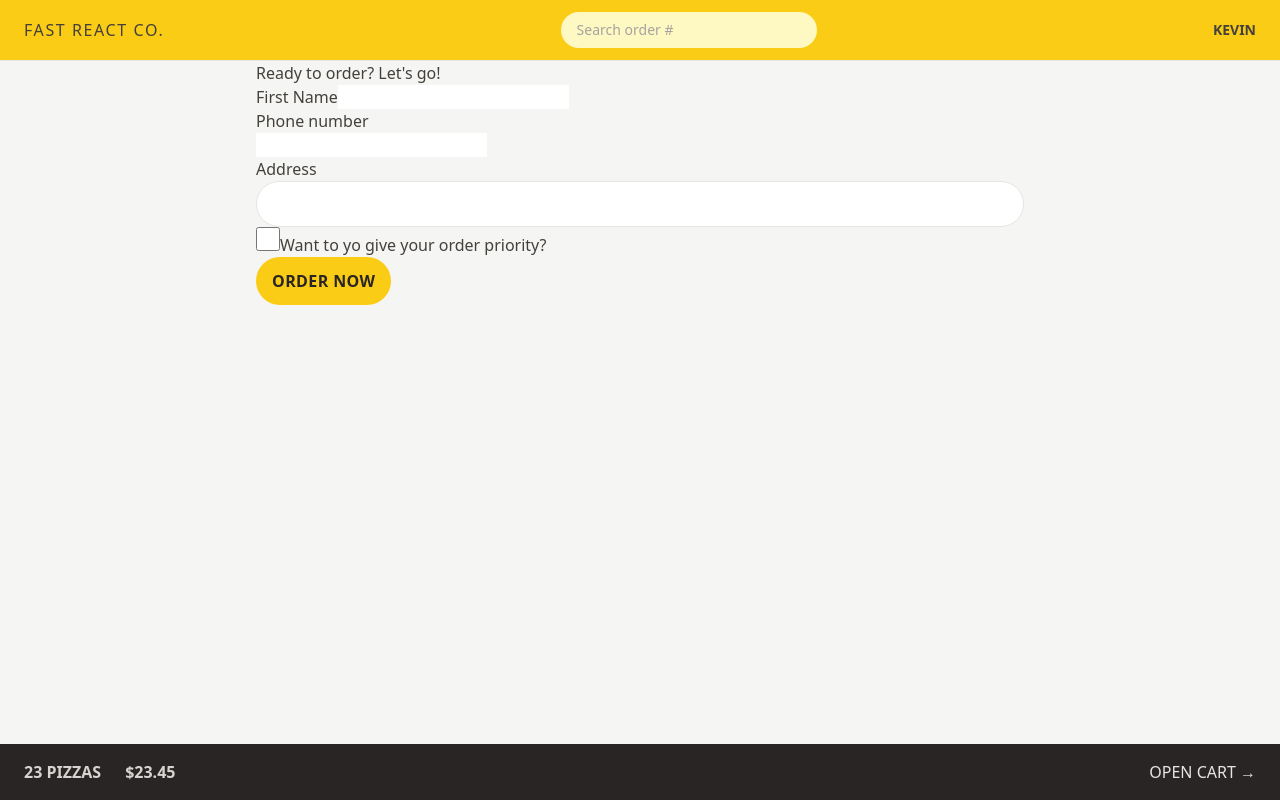
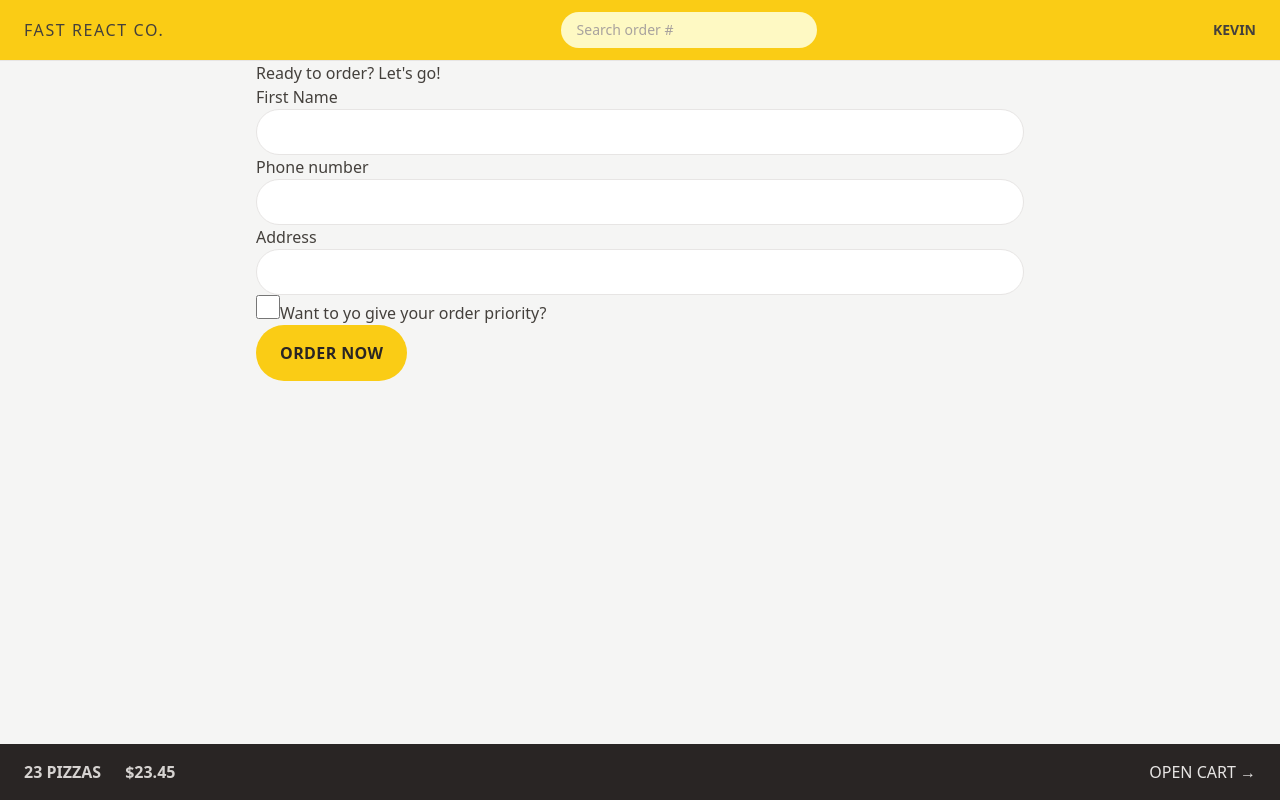
Before and after one commit to KevinPol12/16-fast-react-pizza, a React (Vite) app: page /order/new in a window 1280 px wide. Built offline with nearby package versions, Linux system fonts and the light colour scheme.

Commit message:
The best solution to avoid Tailwind Classes cluttering, is by creating components that will hold the classes within it.

```diff
--- a/src/features/cart/Cart.jsx
+++ b/src/features/cart/Cart.jsx
@@ -1,4 +1,6 @@
 import { Link } from "react-router-dom";
+import LinkButton from "../../ui/LinkButton";
+import Button from "../../ui/Button";
 
 const fakeCart = [
   {
@@ -29,17 +31,12 @@
 
   return (
     <div>
-      <Link
-        to="/menu"
-        className="text-sm text-blue-500 hover:text-blue-600 hover:underline"
-      >
-        &larr; Back to menu
-      </Link>
+      <LinkButton to="/menu">&larr; Back to menu</LinkButton>
 
       <h2>Your cart, %NAME%</h2>
 
       <div>
-        <Link to="/order/new">Order pizzas</Link>
+        <Button to="/order/new">Order pizzas</Button>
         <button>Clear cart</button>
       </div>
     </div>
--- a/src/features/order/CreateOrder.jsx
+++ b/src/features/order/CreateOrder.jsx
@@ -7,6 +7,7 @@
   useNavigation,
 } from "react-router-dom";
 import { createOrder } from "../../services/apiRestaurant";
+import Button from "../../ui/Button";
 
 // https://uibakery.io/regex-library/phone-number
 const isValidPhone = (str) =>
@@ -59,13 +60,13 @@
       <Form method="POST">
         <div>
           <label>First Name</label>
-          <input type="text" name="customer" required />
+          <input className="input" type="text" name="customer" required />
         </div>
 
         <div>
           <label>Phone number</label>
           <div>
-            <input type="tel" name="phone" required />
+            <input className="input" type="tel" name="phone" required />
           </div>
           {formError?.phone && <p>{formError.phone}</p>}
         </div>
@@ -73,12 +74,7 @@
         <div>
           <label>Address</label>
           <div>
-            <input
-              className="w-full rounded-full border border-stone-200 px-4 py-2 text-sm transition-all duration-300 placeholder:text-stone-400 focus:outline-none focus:ring focus:ring-yellow-400 md:px-6 md:py-3"
-              type="text"
-              name="address"
-              required
-            />
+            <input className="input" type="text" name="address" required />
           </div>
         </div>
 
@@ -96,12 +92,9 @@
 
         <div>
           <input type="hidden" name="cart" value={JSON.stringify(cart)} />
-          <button
-            disabled={isSubmitting}
-            className="inline-block rounded-full bg-yellow-400 px-4 py-3 font-semibold uppercase tracking-wide text-stone-800 transition-colors duration-300 hover:bg-yellow-300 focus:bg-yellow-300 focus:outline-none focus:ring focus:ring-yellow-300 focus:ring-offset-2 disabled:cursor-not-allowed"
-          >
+          <Button disabled={isSubmitting}>
             {isSubmitting ? "Placing Order..." : "Order now"}
-          </button>
+          </Button>
         </div>
       </Form>
     </div>
@@ -130,10 +123,10 @@
   if (Object.keys(errors).length > 0) return errors;
 
   //If everything is okay, create new order and redirect
-  // const newOrder = await createOrder(order);
+  const newOrder = await createOrder(order);
 
-  // return redirect(`/order/${newOrder.id}`);
-  return null;
+  return redirect(`/order/${newOrder.id}`);
+  // return null;
 }
 
 export default CreateOrder;
--- a/src/features/user/CreateUser.jsx
+++ b/src/features/user/CreateUser.jsx
@@ -1,4 +1,5 @@
 import { useState } from "react";
+import Button from "../../ui/Button";
 
 function CreateUser() {
   const [username, setUsername] = useState("");
@@ -18,12 +19,12 @@
         placeholder="Your full name"
         value={username}
         onChange={(e) => setUsername(e.target.value)}
-        className="w-72"
+        className="input mb-8 w-72"
       />
 
       {username !== "" && (
         <div>
-          <button>Start ordering</button>
+          <Button to="/order/new">Start ordering</Button>
         </div>
       )}
     </form>
--- a/src/index.css
+++ b/src/index.css
@@ -1,6 +1,15 @@
 @tailwind base;
 @tailwind components;
 @tailwind utilities;
+
+/*this method should not be used because this lets down the whole purpose of using tailwind, which is to avoid creating classes.
+Therefore, this should be used only in some exceptions when the Tailwind lasses have become too numerous.
+The real solution here would be to create a new REACT component with all this code. */
+@layer components {
+  .input {
+    @apply w-full rounded-full border border-stone-200 px-4 py-2 text-sm transition-all duration-300 placeholder:text-stone-400 focus:outline-none focus:ring focus:ring-yellow-400 md:px-6 md:py-3;
+  }
+}
 
 /* https://dev.to/afif/i-made-100-css-loaders-for-your-next-project-4eje */
 .loader {
@@ -14,7 +23,8 @@
   background-size: 20% 50%;
   animation: loading 1s infinite linear;
 }
-*/ @keyframes loading {
+
+@keyframes loading {
   20% {
     background-position:
       0% 0%,
--- /dev/null
+++ b/src/ui/Button.jsx
@@ -0,0 +1,21 @@
+import { Link } from "react-router-dom";
+
+function Button({ children, disabled, to }) {
+  const className =
+    "inline-block rounded-full bg-yellow-400 px-4 py-3 font-semibold uppercase tracking-wide text-stone-800 transition-colors duration-300 hover:bg-yellow-300 focus:bg-yellow-300 focus:outline-none focus:ring focus:ring-yellow-300 focus:ring-offset-2 disabled:cursor-not-allowed sm:px-6 sm:py-4";
+
+  if (to)
+    return (
+      <Link to={to} className={className}>
+        {children}
+      </Link>
+    );
+
+  return (
+    <button disabled={disabled} className={className}>
+      {children}
+    </button>
+  );
+}
+
+export default Button;
--- a/src/ui/Error.jsx
+++ b/src/ui/Error.jsx
@@ -1,14 +1,14 @@
 import { useNavigate, useRouteError } from "react-router-dom";
+import LinkButton from "./LinkButton";
 
 function Error() {
-  const navigate = useNavigate();
   const error = useRouteError();
 
   return (
     <div>
       <h1>Something went wrong 😢</h1>
       <p>{error.data || error.message}</p>
-      <button onClick={() => navigate(-1)}>&larr; Go back</button>
+      <LinkButton to="-1">&larr; Go back</LinkButton>
     </div>
   );
 }
--- /dev/null
+++ b/src/ui/LinkButton.jsx
@@ -0,0 +1,20 @@
+import { Link, useNavigate } from "react-router-dom";
+
+function LinkButton({ children, to }) {
+  const navigate = useNavigate();
+  const className = "text-sm text-blue-500 hover:text-blue-600 hover:underline";
+  if (to === "-1")
+    return (
+      <button className={className} onClick={() => navigate(-1)}>
+        {children}
+      </button>
+    );
+
+  return (
+    <Link to={to} className={className}>
+      {children}
+    </Link>
+  );
+}
+
+export default LinkButton;
```
